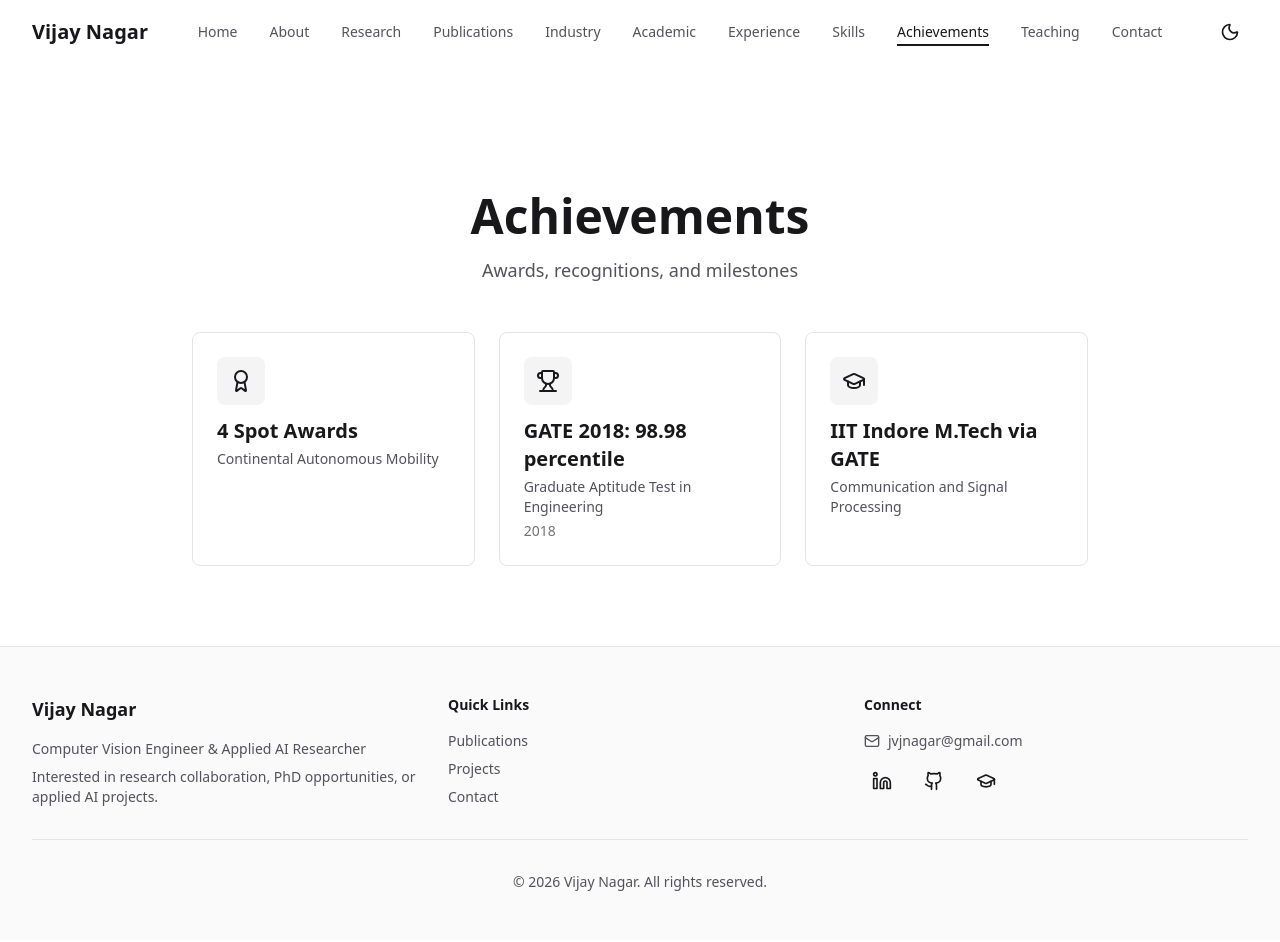
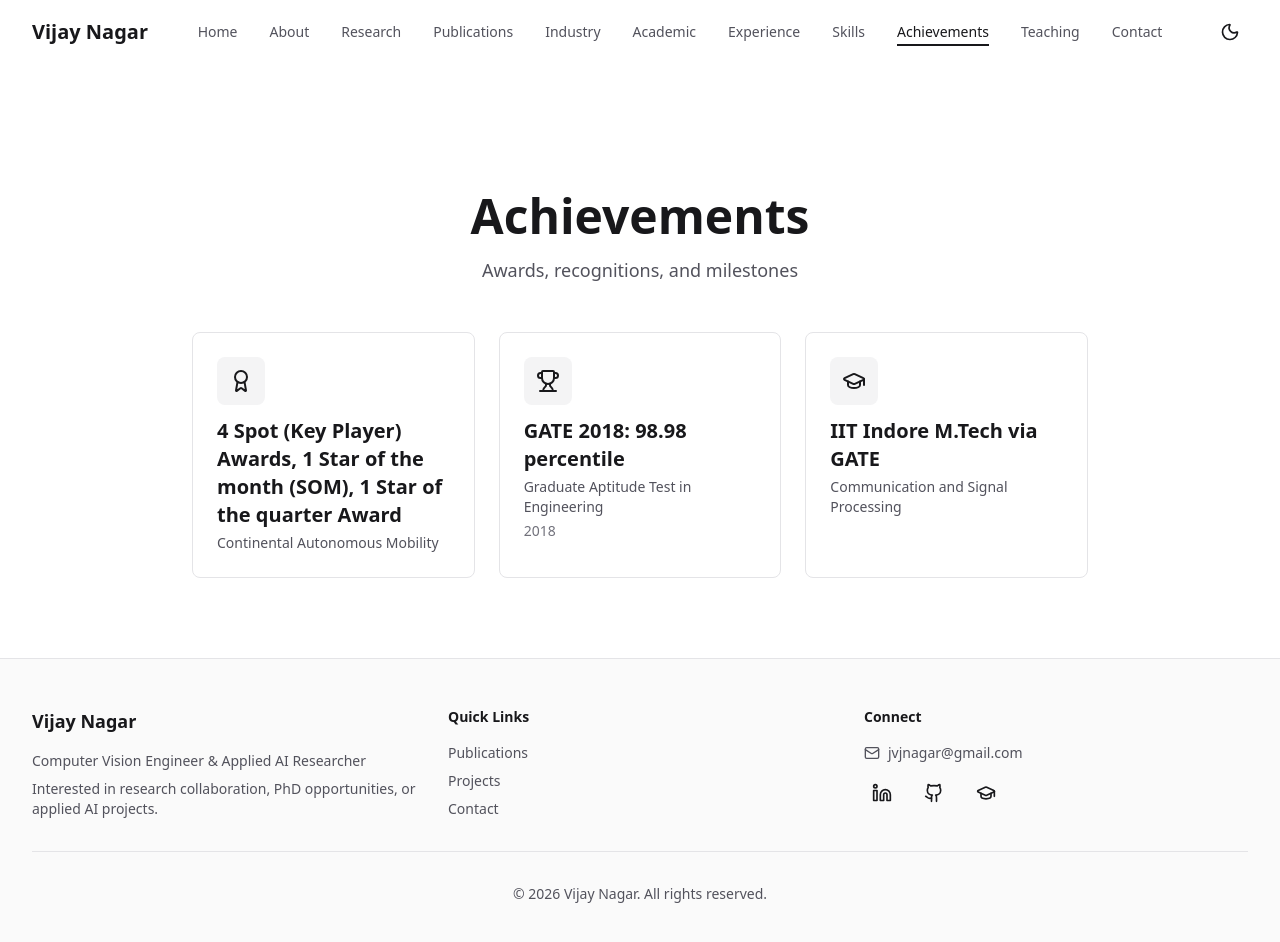
Before and after one commit to ujjwalm9895/Vijay_nagar, a Next.js app in the folder frontend/: page /achievements in a window 1280 px wide. Shown: the top 942 px of the page. Built offline with nearby package versions, Linux system fonts and the light colour scheme.

Commit message:
Update page.tsx
updated achievements

```diff
--- a/frontend/src/app/achievements/page.tsx
+++ b/frontend/src/app/achievements/page.tsx
@@ -11,7 +11,7 @@ export const metadata: Metadata = {
 const achievements = [
   {
     icon: Award,
-    title: '4 Spot Awards',
+    title: '4 Spot (Key Player) Awards, 1 Star of the month (SOM), 1 Star of the quarter Award',
     description: 'Continental Autonomous Mobility',
     year: null,
   },
```
